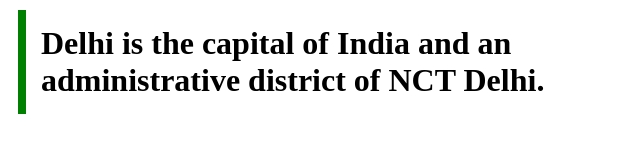
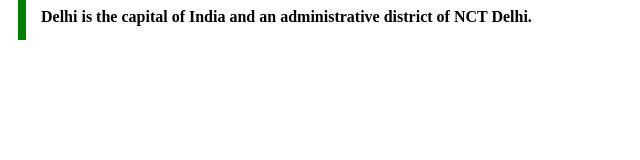
Before and after one commit to acciojob/trivia-Akashgupta19971998, a website: page main.html in a window 1280 px wide. Shown: the whole page, without its empty margins (0-640 px from the left). Drawn offline with Linux system fonts and the light colour scheme.

Commit message:
Update main.html

```diff
--- a/main.html
+++ b/main.html
@@ -19,7 +19,7 @@
 <body>
 	<!-- the entire body must be written by student -->
 	<!--<span>-->
-		<h1 id="border-text">Delhi is the capital of India and an administrative district of NCT Delhi.</h1>
+		<il id="border-text">Delhi is the capital of India and an administrative district of NCT Delhi.</il>
 	<!--</span>-->
     <script type="text/javascript" src="./script.js">
 </script>
```
